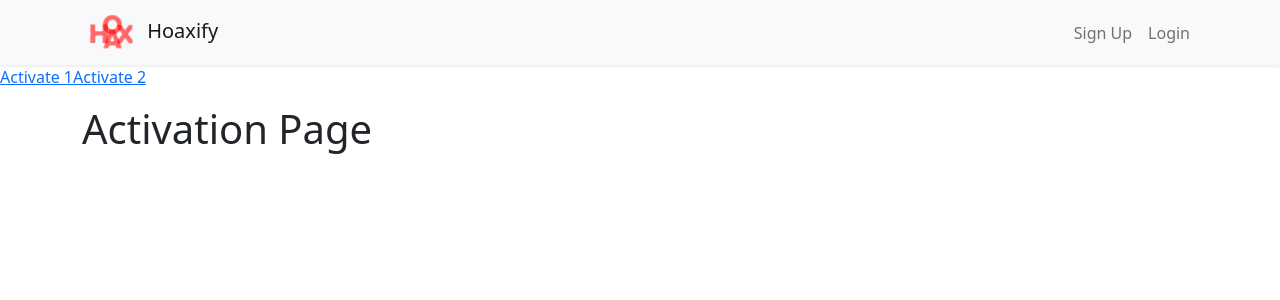
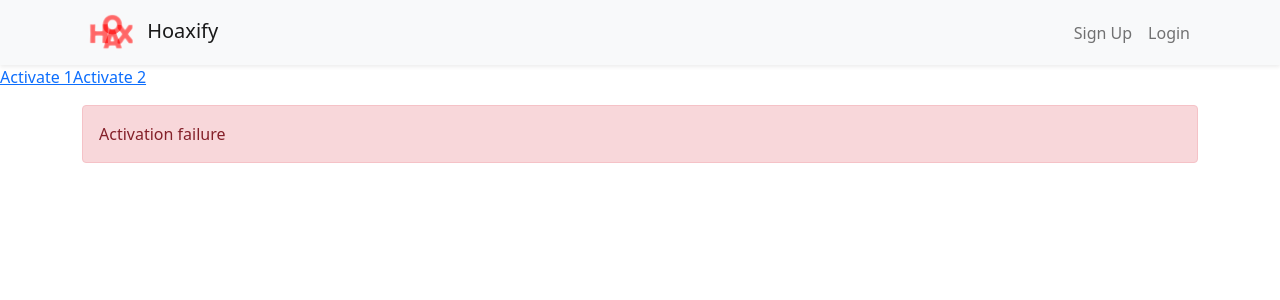
Before and after one commit to liteninkiran/basar-buyukkahraman-angular-with-tdd, an Angular app: page /activate/1 in a window 1280 px wide. Shown: the top 300 px of the page. Built offline with nearby package versions, Linux system fonts and the light colour scheme; no server answers.

Commit message:
058 - Activation API Call

```diff
--- a/src/app/activate/activate.component.html
+++ b/src/app/activate/activate.component.html
@@ -1,3 +1,8 @@
 <div data-testid="activation-page">
-    <h1>Activation Page</h1>
+    <app-alert *ngIf="activationStatus === 'success'">
+        Account is activated
+    </app-alert>
+    <app-alert *ngIf="activationStatus === 'fail'" type="danger">
+        Activation failure
+    </app-alert>
 </div>
--- a/src/app/activate/activate.component.ts
+++ b/src/app/activate/activate.component.ts
@@ -1,5 +1,6 @@
 import { Component, OnInit } from '@angular/core';
 import { ActivatedRoute } from '@angular/router';
+import { UserService } from '../core/user.service';
 
 @Component({
     selector: 'app-activate',
@@ -8,11 +9,19 @@ import { ActivatedRoute } from '@angular/router';
 })
 export class ActivateComponent implements OnInit {
 
-    constructor(private route: ActivatedRoute) { }
+    public activationStatus!: 'success' | 'fail';
+
+    constructor(
+        private route: ActivatedRoute,
+        private userService: UserService,
+    ) { }
 
     public ngOnInit(): void {
         this.route.params.subscribe((params) => {
-            console.log(params);
+            this.userService.activate(params['id']).subscribe({
+                next: () => this.activationStatus = 'success',
+                error: () => this.activationStatus = 'fail',
+            });
         });
     }
 }
--- a/src/app/core/user.service.ts
+++ b/src/app/core/user.service.ts
@@ -22,4 +22,8 @@ export class UserService {
     public isEmailTaken(value: string): Observable<any> {
         return this.httpClient.post('/api/1.0/user/email', { email: value });
     }
+
+    public activate(token: string): Observable<any> {
+        return this.httpClient.post('/api/1.0/users/token/' + token, {});
+    }
 }
--- a/src/app/shared/alert/alert.component.html
+++ b/src/app/shared/alert/alert.component.html
@@ -1,3 +1,3 @@
-<div class="alert alert-success">
+<div [class]="alertClass">
     <ng-content></ng-content>
 </div>
--- a/src/app/shared/alert/alert.component.ts
+++ b/src/app/shared/alert/alert.component.ts
@@ -1,4 +1,4 @@
-import { Component, OnInit } from '@angular/core';
+import { Component, Input, OnInit } from '@angular/core';
 
 @Component({
     selector: 'app-alert',
@@ -8,6 +8,14 @@ import { Component, OnInit } from '@angular/core';
 })
 export class AlertComponent implements OnInit {
 
+    @Input() type: 'success' | 'danger' | 'info' = 'success';
+
+    get alertClass(): string {
+        const classList = ['alert'];
+        classList.push(`alert-${this.type}`);
+        return classList.join(' ');
+    }
+
     constructor() { }
 
     public ngOnInit(): void {
```
Also changed, not shown: 1 other file (tests, documents, lock files or other folders).
